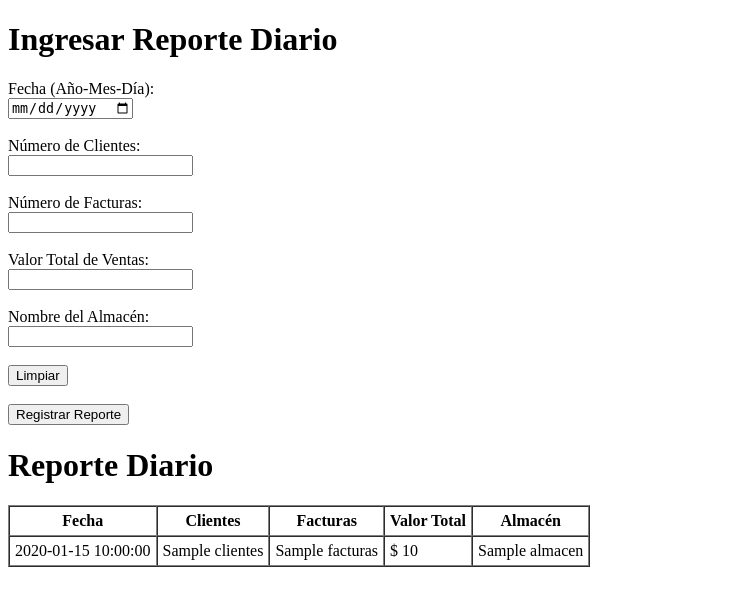
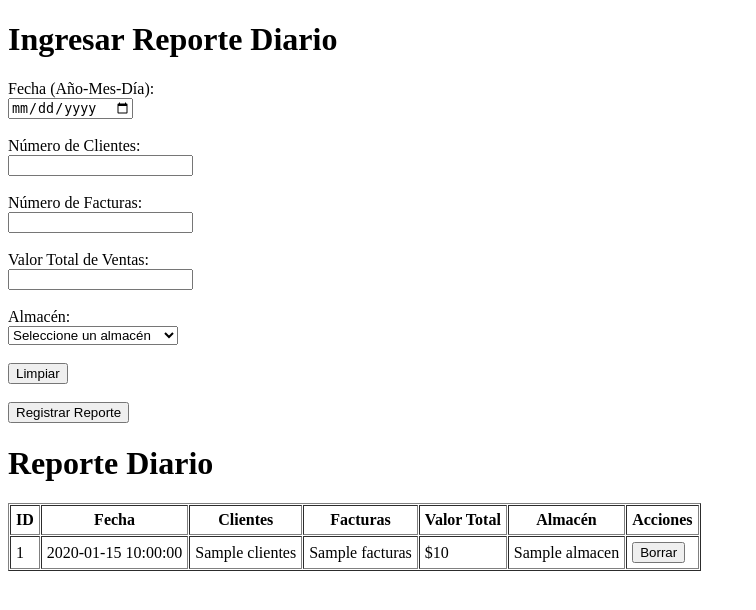
Before and after one commit to elwuando/practicas-python, a Flask app: template PYxFlask/templates/formulario_cliente.html in a window 1280 px wide. Shown: the top 610 px of the page, without its empty margins (0-756 px from the left). Run offline with Flask 3, Linux system fonts and the light colour scheme; the template is opened without the code that fills it: most values are stand-ins (such as "Sample title", 1, 10 or a date in 2020).

Commit message:
avance de la funcion, reportes y eliminacion cont-clientes

```diff
--- a/PYxFlask/app.py
+++ b/PYxFlask/app.py
@@ -1,6 +1,6 @@
 # Importa la clase datetime desde el módulo estándar datetime
 from datetime import datetime
-import re
+import re, random
 # Importa la clase Flask desde el modulo Flask.
 from flask import Flask, render_template, request
 
@@ -176,20 +176,34 @@ def contactos():
 
     return render_template('contactos.html', clientes=clientes)
 
-
+'''reportes_almacen = [r for r in salida[almacen] if r.get('id') != id]'''
 salida = {}
 
 
 @app.route('/conta-clientes', methods=['GET', 'POST'])
 def conta_clientes():
+
+    accion = request.args.get('accion', None)
+
+    if accion == 'borrar':
+        nuevo_reporte = []
+        id = request.args.get('id', None)
+        almacen = request.args.get('almacen', None)
+        reportes_almacen = salida.get(almacen)
+
+        for reporte in reportes_almacen:
+            if reporte.get('id') != id:
+                nuevo_reporte.append(reporte)
+
     if request.method == 'POST':
-        fecha = request.form['fecha']
-        clientes = int(request.form['clientes'])
-        facturas = int(request.form['facturas'])
-        valor = float(request.form['valor'])
-        almacen = request.form['almacen']
+        fecha = request.form.get('fecha', None)
+        clientes = int(request.form.get('clientes', None))
+        facturas = int(request.form.get('facturas', None))
+        valor = float(request.form.get('valor', None))
+        almacen = request.form.get('almacen', None)
 
         reporte = {
+            'id': random.randint(1000,9999),
             'fecha': fecha,
             'clientes': clientes,
             'facturas': facturas,
@@ -201,9 +215,7 @@ def conta_clientes():
 
         salida[almacen].append(reporte)
 
-        return render_template('formulario_cliente.html', datos=salida)
     return render_template('formulario_cliente.html', datos=salida)
 
-
-if __name__ == "__main__":
+if __name__ == '__main__':
     app.run(debug=True)
--- a/PYxFlask/templates/formulario_cliente.html
+++ b/PYxFlask/templates/formulario_cliente.html
@@ -19,33 +19,54 @@
         <label for='valor'>Valor Total de Ventas:</label><br>
         <input type='number' id='valor' name='valor' min='0' step='0.01' required><br><br>
 
-        <label for='almacen'>Nombre del Almacén:</label><br>
-        <input type='text' id='almacen' name='almacen' required><br><br>
+        <label for='almacen'>Almacén:</label><br>
+        <select id='almacen' name='almacen' required>
+            <option value=''>Seleccione un almacén</option>
+            <option value='ECOPLAZA'>ECOPLAZA</option>
+            <option value='PLAZA CENTRAL'>PLAZA CENTRAL</option>
+            <option value='CENTRO MAYOR'>CENTRO MAYOR</option>
+            <option value='VANESSA LA 33'>VANESSA LA 33</option>
+            <option value='CAMINO REAL'>CAMINO REAL</option>
+            <option value='TERMINAL DEL NORTE'>TERMINAL DEL NORTE</option>
+            <option value='PUERTA DEL NORTE'>PUERTA DEL NORTE</option>
+            <option value='FLORIDA PARQUE'>FLORIDA PARQUE</option>
+            <option value='VIVA ENVIGADO'>VIVA ENVIGADO</option>
+            <option value='ARRAYANES'>ARRAYANES</option>
+            <option value='UNICENTRO CALI'>UNICENTRO CALI</option>
+            <option value='LA ESTRELLA IPIALES'>LA ESTRELLA IPIALES</option>
+            <option value='VANESSA AVENTURA'>VANESSA AVENTURA</option>
+            <option value='VANESSA GIRARDOTA'>VANESSA GIRARDOTA</option>
+            <option value='VANESSA APARTADO'>VANESSA APARTADO</option>
+        </select><br><br>
 
         <input type='reset' value='Limpiar'><br><br>
         <input type='submit' value='Registrar Reporte'>
 </form>
     </form>
     <h1>Reporte Diario</h1>
-    <table border='1' cellspacing='0' cellpadding='5'>
+    <table border='1' cellspacing='1' cellpadding='5'>
         <thead>
             <tr>
+                <th>ID</th>
                 <th>Fecha</th>
                 <th>Clientes</th>
                 <th>Facturas</th>
                 <th>Valor Total</th>
                 <th>Almacén</th>
+                <th>Acciones</th>
             </tr>
         </thead>
         <tbody>
-            {% for almacen, reportes in datos.items() %}
-                {% for registro in reportes %}
+            {% for almacen, reporte in datos.items() %}
+                {% for registro in reporte %}
                     <tr>
+                        <td>{{ registro.id }}</td>
                         <td>{{ registro.fecha }}</td>
                         <td>{{ registro.clientes }}</td>
                         <td>{{ registro.facturas }}</td>
-                        <td>$ {{ registro.valor_ventas }}</td>
+                        <td>${{ registro.valor_ventas }}</td>
                         <td>{{ almacen }}</td>
+                        <td><a href='/conta-clientes?accion=borrar&id={{ registro.id }}&almacen={{ almacen }}'><button>Borrar</button></a></td>
                     </tr>
                 {% endfor %}
             {% endfor %}
```
